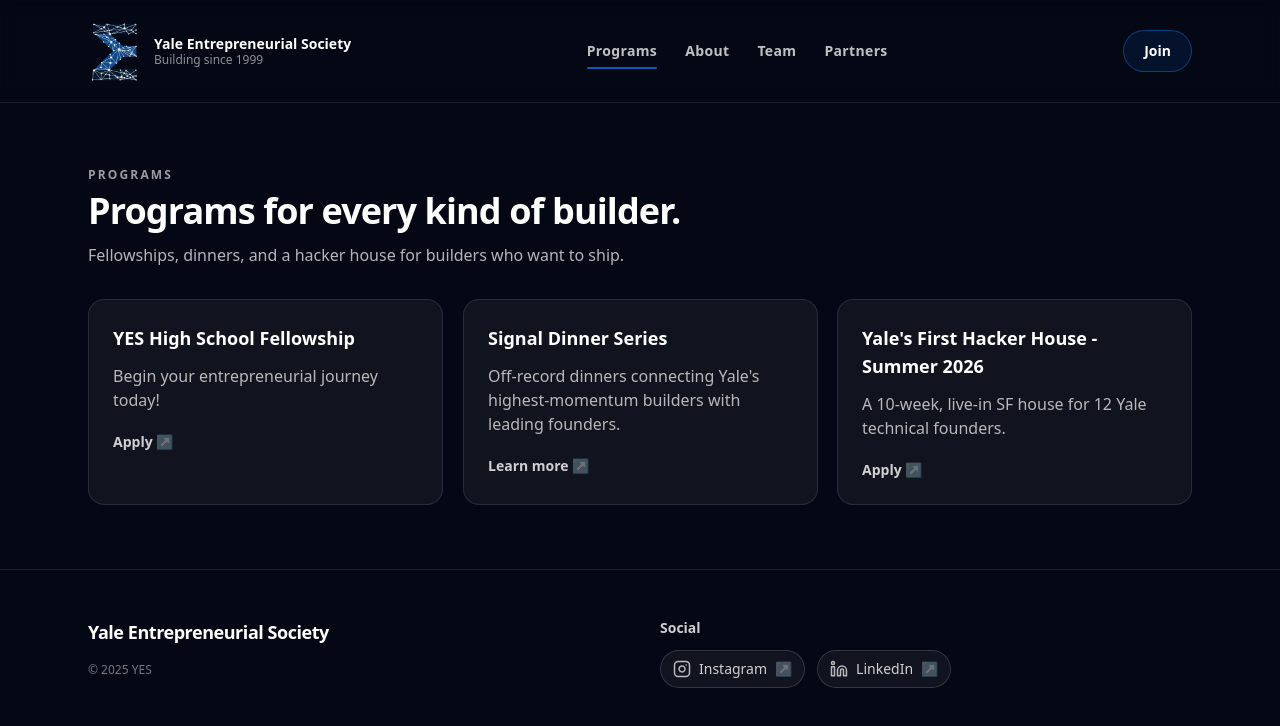
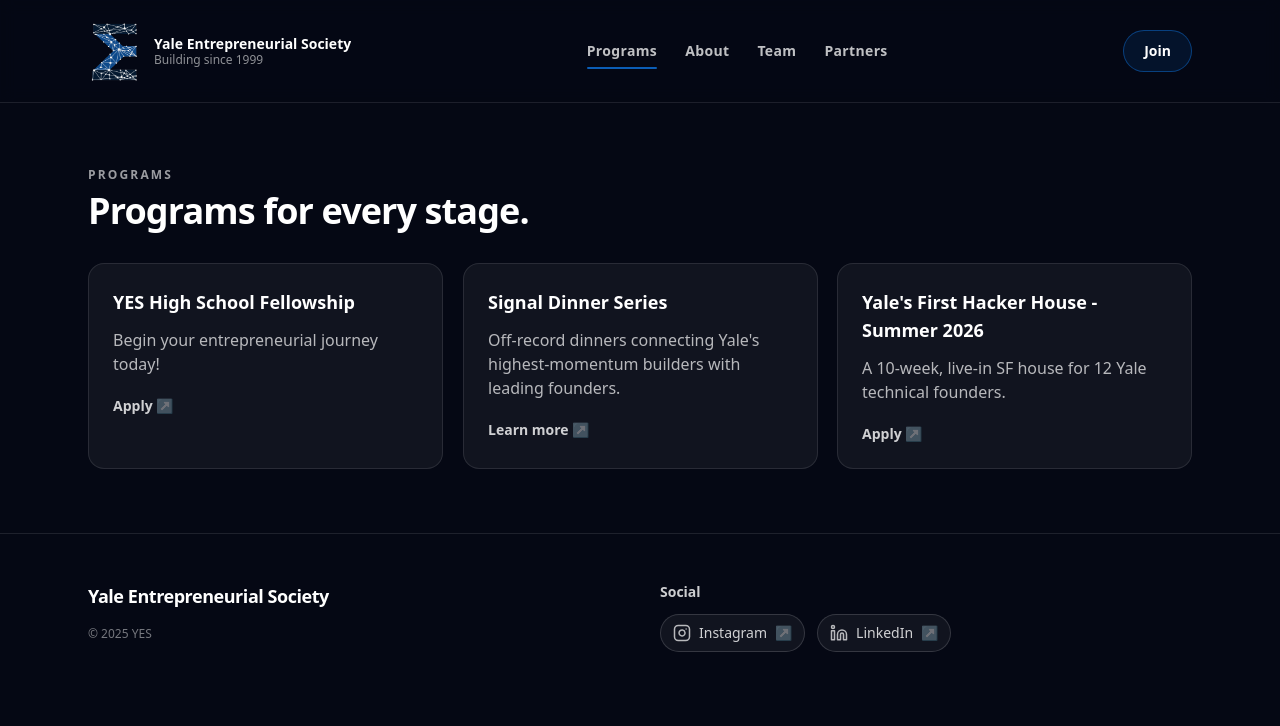
Before and after one commit to yav-fi/yes-website, a Next.js app: page /programs in a window 1280 px wide. Shown: the top 726 px of the page. Built offline with nearby package versions, Linux system fonts and the light colour scheme.

Commit message:
Update page.tsx

```diff
--- a/src/app/programs/page.tsx
+++ b/src/app/programs/page.tsx
@@ -10,8 +10,8 @@
         <Reveal>
           <SectionHeading
             eyebrow="Programs"
-            title="Programs for every kind of builder."
-            desc="Fellowships, dinners, and a hacker house for builders who want to ship."
+            title="Programs for every stage."
+            desc=""
           />
         </Reveal>
         <Reveal delay={0.08}>
```
